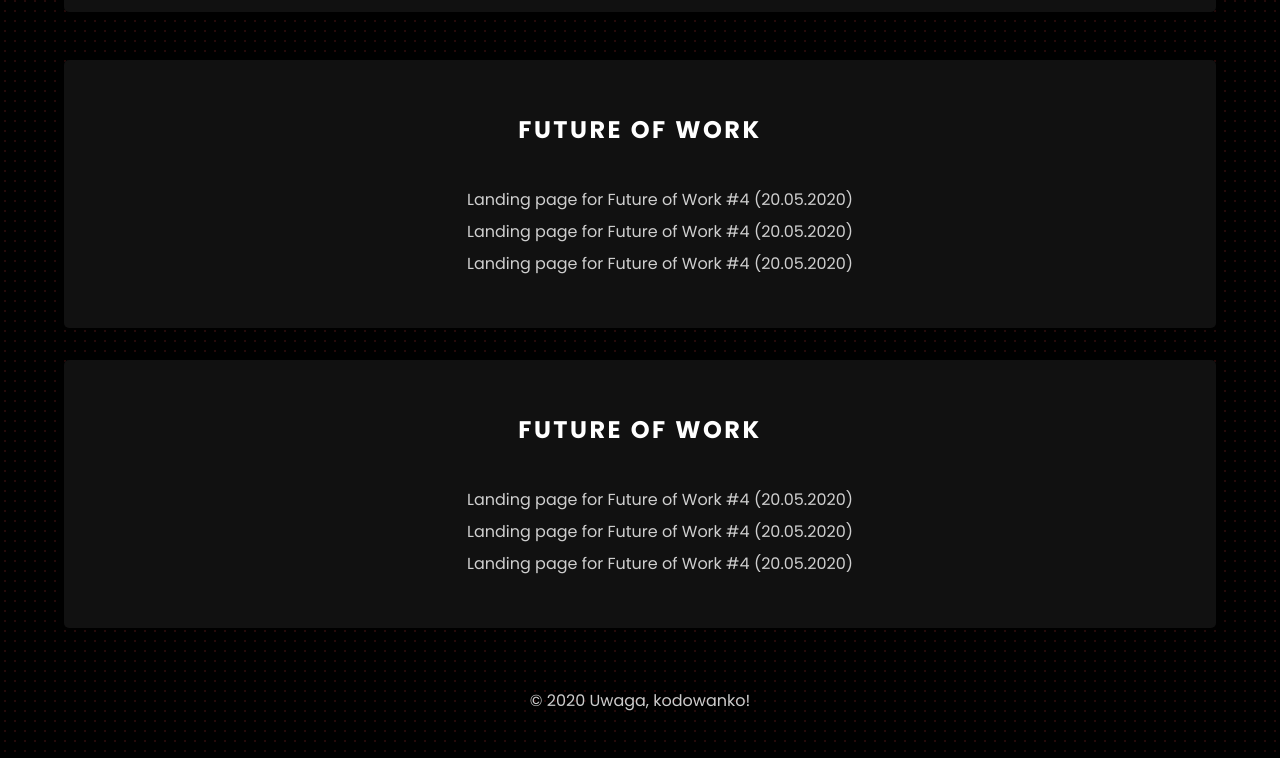
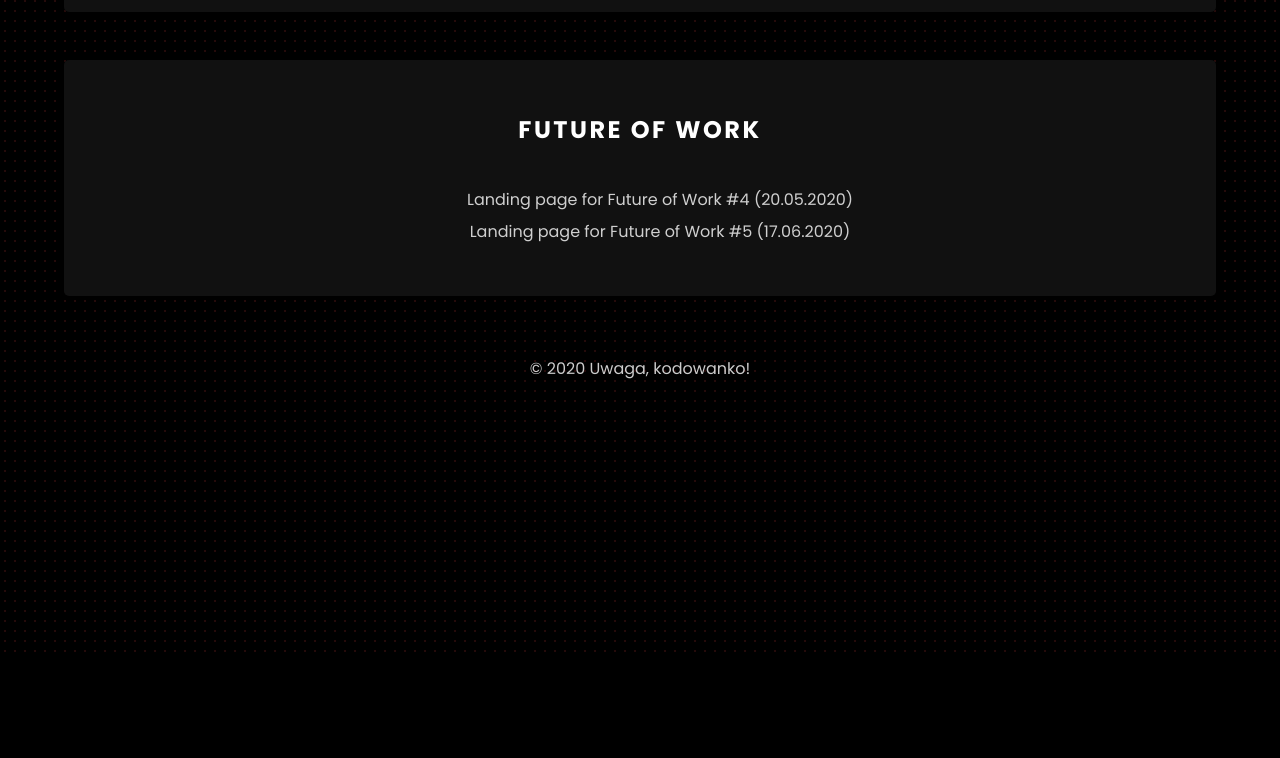
Before and after one commit to uwaga-kodowanko/hs-landing-pages, a plain HTML site: page index.html in a window 1280 px wide. Shown: the part 144-902 px from the top of the page. After the commit the page ends 800 px from the top, so only its background shows below. Drawn offline with nearby package versions, Linux system fonts and the light colour scheme; a script that the page names is missing.

Commit message:
Add fow #5

```diff
--- a/index.html
+++ b/index.html
@@ -33,19 +33,19 @@
                         </a>
                     </li>
                     <li class="list__item">
+                        <a href="https://uwaga-kodowanko.github.io/fow-5/" target="_blank" class="list__link">
+                            Landing page for Future of Work #5 (17.06.2020)
+                        </a>
+                    </li>
+                    <!-- <li class="list__item">
                         <a href="https://uwaga-kodowanko.github.io/fow-4/" target="_blank" class="list__link">
                             Landing page for Future of Work #4 (20.05.2020)
                         </a>
-                    </li>
-                    <li class="list__item">
-                        <a href="https://uwaga-kodowanko.github.io/fow-4/" target="_blank" class="list__link">
-                            Landing page for Future of Work #4 (20.05.2020)
-                        </a>
-                    </li>
+                    </li> -->
                 </ul>
             </div>
         </section>
-        <section class="section">
+        <!-- <section class="section">
             <div class="section__wrapper wrapper">
                 <h2 class="section__title">Future of Work</h2>
                 <ul class="list">
@@ -66,7 +66,7 @@
                     </li>
                 </ul>
             </div>
-        </section>
+        </section> -->
     </main>
     <footer class="footer">
         <div class="footer__wrapper wrapper">
```
